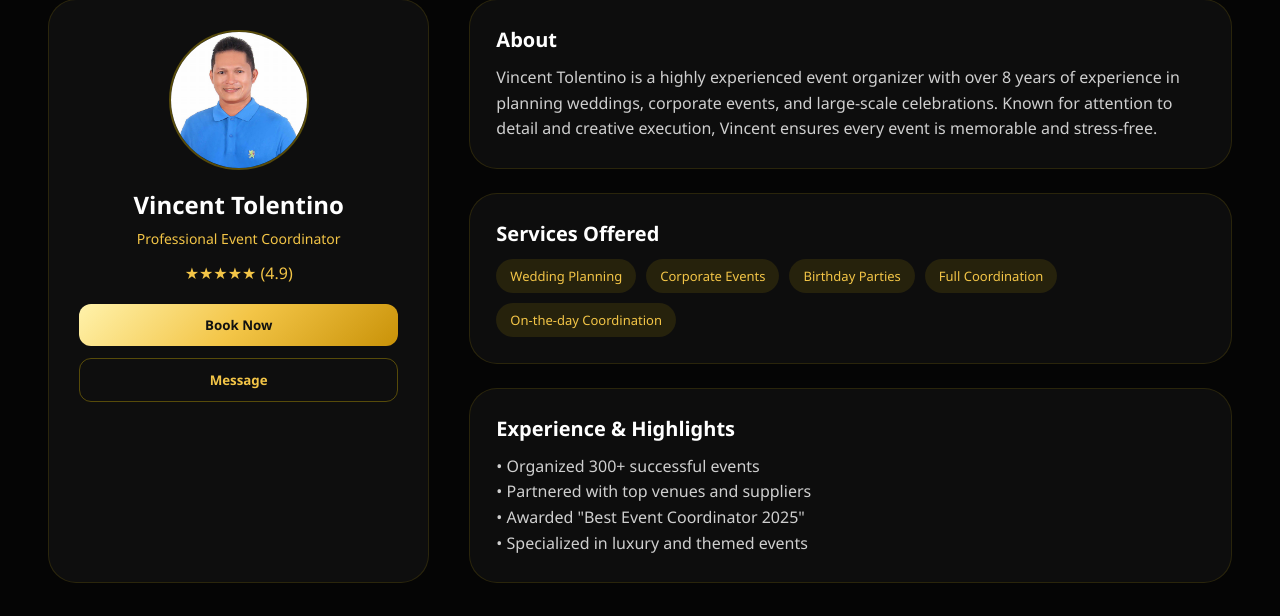
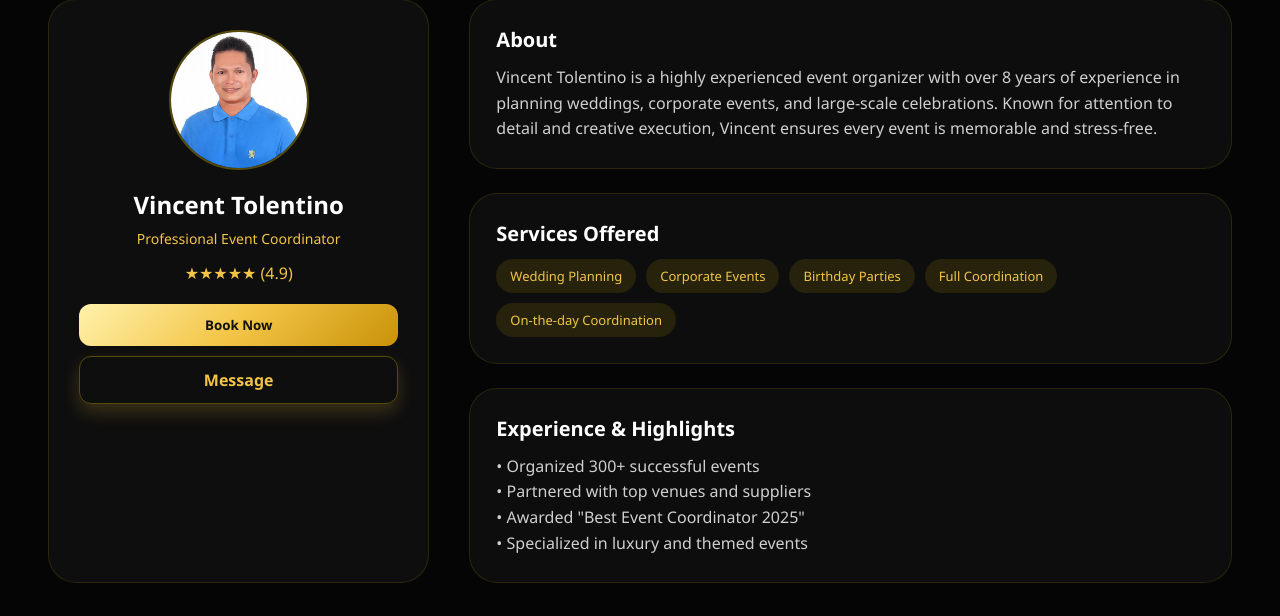
Before and after one commit to josh-aq/CapCopy-Eventintel, a PHP site: page /userui/html/orgbio.php in a window 1280 px wide. Shown: the part 101-717 px from the top of the page. Run offline with PHP 8.4, Linux system fonts and the light colour scheme.

Commit message:
Tinry ke mu haahha

```diff
--- a/userui/html/orgbio.php
+++ b/userui/html/orgbio.php
@@ -133,6 +133,35 @@
       gap: 12px;
     }
 
+
+    .msg {
+      padding: 12px;
+      border-radius: 12px;
+      border: none;
+      cursor: pointer;
+      font-weight: 700;
+      transition: .3s ease;
+    }
+
+    .msg {
+      background: linear-gradient(135deg, #fff2ab, #f3c547, #c99208);
+      color: #111;
+      text-decoration: none;
+    }
+
+
+    .msg {
+      background: transparent;
+      border: 1px solid rgba(255,215,0,.3);
+      color: #f3c547;
+    }
+
+    .msg {
+      transform: translateY(-2px);
+      box-shadow: 0 8px 18px rgba(243,197,71,.2);
+    }
+
+
     .btn {
       padding: 12px;
       border-radius: 12px;
@@ -145,7 +174,9 @@
     .btn-primary {
       background: linear-gradient(135deg, #fff2ab, #f3c547, #c99208);
       color: #111;
+      text-decoration: none;
     }
+
 
     .btn-outline {
       background: transparent;
@@ -231,7 +262,7 @@
 
     <div class="action-buttons">
       <button class="btn btn-primary">Book Now</button>
-      <button class="btn btn-outline">Message</button>
+       <a class = "msg" href="message.php" class="select-btn">Message</a>
     </div>
   </div>
 
```
Also changed, not shown: userui/html/homepage.php (+25 -20 lines), uploads/faces/face_69f005b64ad823.36313325.png (added), uploads/faces/face_69f0062adbe5a5.42117994.png (added), uploads/faces/face_69f006bf7beaa5.17128987.png (added), uploads/faces/face_69f0071f5b90b2.05747297.png (added), uploads/faces/face_69f00cfaf3a1f5.73790406.png (added), uploads/ids/valid_id_69f005b6488659.40113939.png (added), uploads/ids/valid_id_69f0062ad8aeb5.21996106.png (added), uploads/ids/valid_id_69f006bf7a3ed9.30009546.jpg (added), uploads/ids/valid_id_69f0071f5a72e2.94863305.jpg (added), uploads/ids/valid_id_69f00cfaf08e63.43009826.png (added), uploads/permits/business_permit_69f005b6495891.55964903.png (added), uploads/permits/business_permit_69f006bf7b3797.79743652.png (added), uploads/permits/business_permit_69f0071f5b0e68.50268325.png (added), 1 more files.
